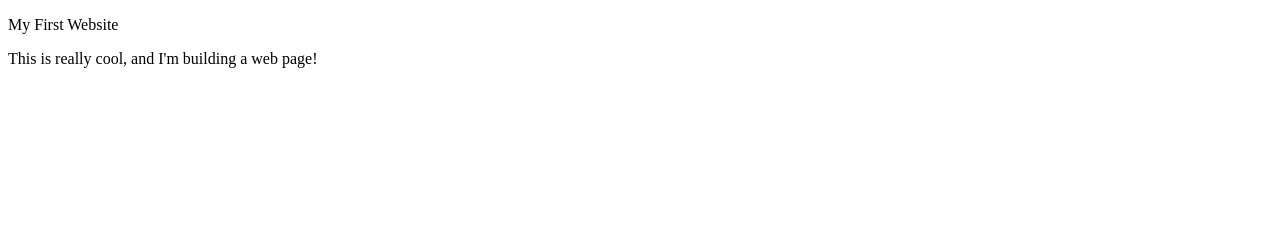
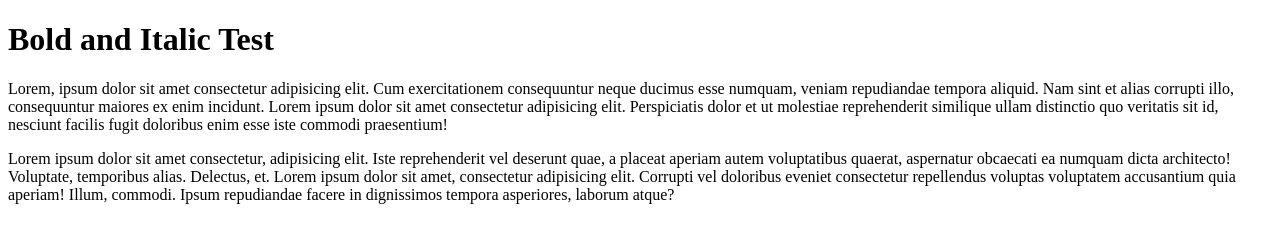
Before and after one commit to InactiveImmortal/html-boilerplate, a plain HTML site: page index.html in a window 1280 px wide. Drawn offline with Linux system fonts and the light colour scheme.

Commit message:
Added new index.html due to new lession

```diff
--- a/index.html
+++ b/index.html
@@ -1,15 +1,31 @@
 <!DOCTYPE html>
+<html lang="en">
+<head>
+    <meta charset="UTF-8">
+    <meta name="viewport" content="width=device-width, initial-scale=1.0">
+    <title>Bold and Italic Test</title>
+</head>
+<body>
+    <h1>Bold and Italic Test</h1>
+    <p>Lorem, ipsum dolor sit amet consectetur adipisicing elit.
+    Cum exercitationem consequuntur neque ducimus esse numquam,
+    veniam repudiandae tempora aliquid. Nam sint et alias corrupti illo,
+    consequuntur maiores ex enim incidunt. Lorem ipsum dolor sit amet consectetur
+    adipisicing elit. Perspiciatis dolor et ut molestiae reprehenderit similique
+    ullam distinctio quo veritatis sit id, nesciunt facilis fugit doloribus enim
+    esse iste commodi praesentium!</p>
 
-<html>
-    <head>
-        <meta charset="utf-8">
-        <title>My First Website</title>
-    </head>
-
-    <body>
-        <p>My First Website</p>
+    <p>
+        Lorem ipsum dolor sit amet consectetur, adipisicing elit. Iste reprehenderit
+        vel deserunt quae, a placeat aperiam autem voluptatibus quaerat, aspernatur
+        obcaecati ea numquam dicta architecto! Voluptate, temporibus alias.
+        Delectus, et. Lorem ipsum dolor sit amet, consectetur adipisicing elit.
+        Corrupti vel doloribus eveniet consectetur repellendus voluptas voluptatem
+        accusantium quia aperiam! Illum, commodi. Ipsum repudiandae facere in
+        dignissimos tempora asperiores, laborum atque?
+    </p>
 
 
-        <p>This is really cool, and I'm building a web page!</p>
-    </body>
+
+</body>
 </html>
```
Also changed, not shown: Headings & Paragraphs.html (added, +25 -0 lines).
